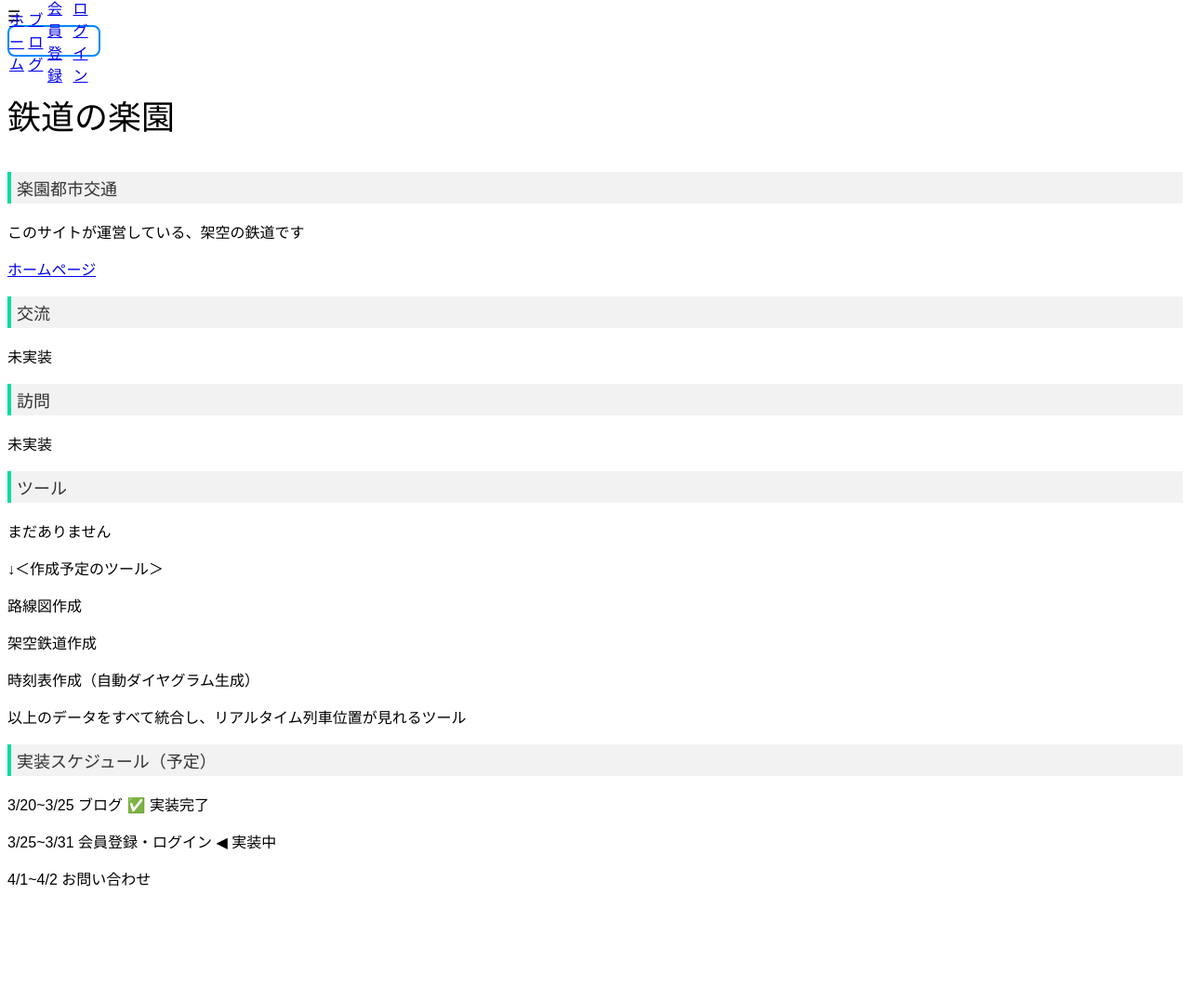
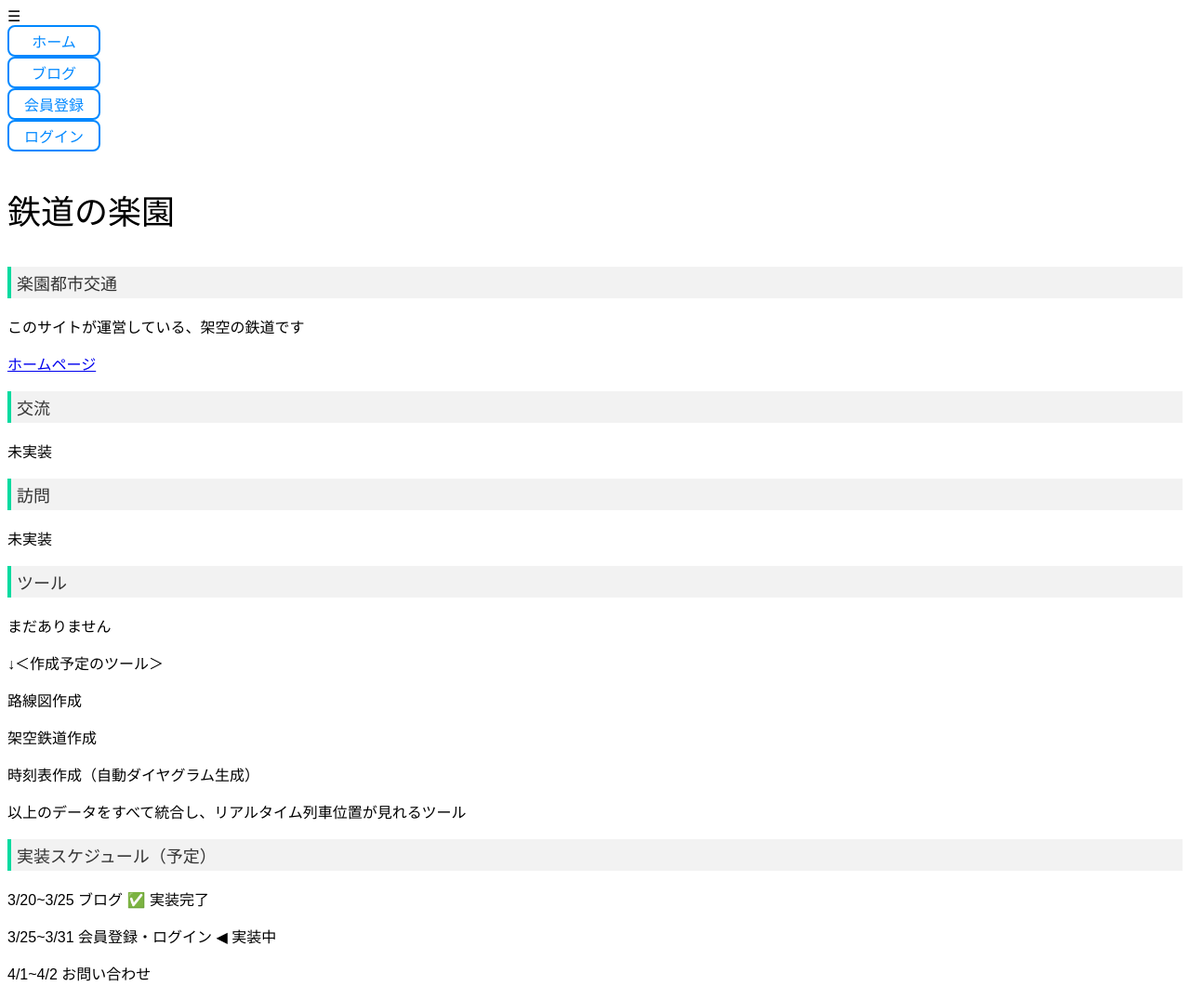
Before and after one commit to trainparadise/trainparadise, a Jekyll site: the page built from index.html, in a window 1280 px wide. Shown: the whole page at 93% size. Built offline with Jekyll 4.4.1, drawn with Linux system fonts in a browser that asks for light colours; comment, search, counter and statistics services are not loaded; before the commit the page ends 973 px from its top, so only the background shows below that.

Commit message:
Update nav.html

```diff
--- a/_includes/nav.html
+++ b/_includes/nav.html
@@ -3,13 +3,14 @@
         ☰
     </div>
 
-    <div class="menu">
-        <a href="{{ site.baseurl }}">ホーム</a>
-        <a href="{{ site.baseurl }}/blog">ブログ</a>
-        <a href="{{ site.baseurl }}/signup">会員登録</a>
-        <a href="{{ site.baseurl }}/login">ログイン</a>
+    <div class="menuarea">
+        <a class="menu" href="{{ site.baseurl }}">ホーム</a>
+        <a class="menu" href="{{ site.baseurl }}/blog">ブログ</a>
+        <a class="menu" href="{{ site.baseurl }}/signup">会員登録</a>
+        <a class="menu" href="{{ site.baseurl }}/login">ログイン</a>
+
+        <p class="title">鉄道の楽園</p>
     </div>
-    <p class="title">鉄道の楽園</p>
 </nav>
 
 <script>
```
